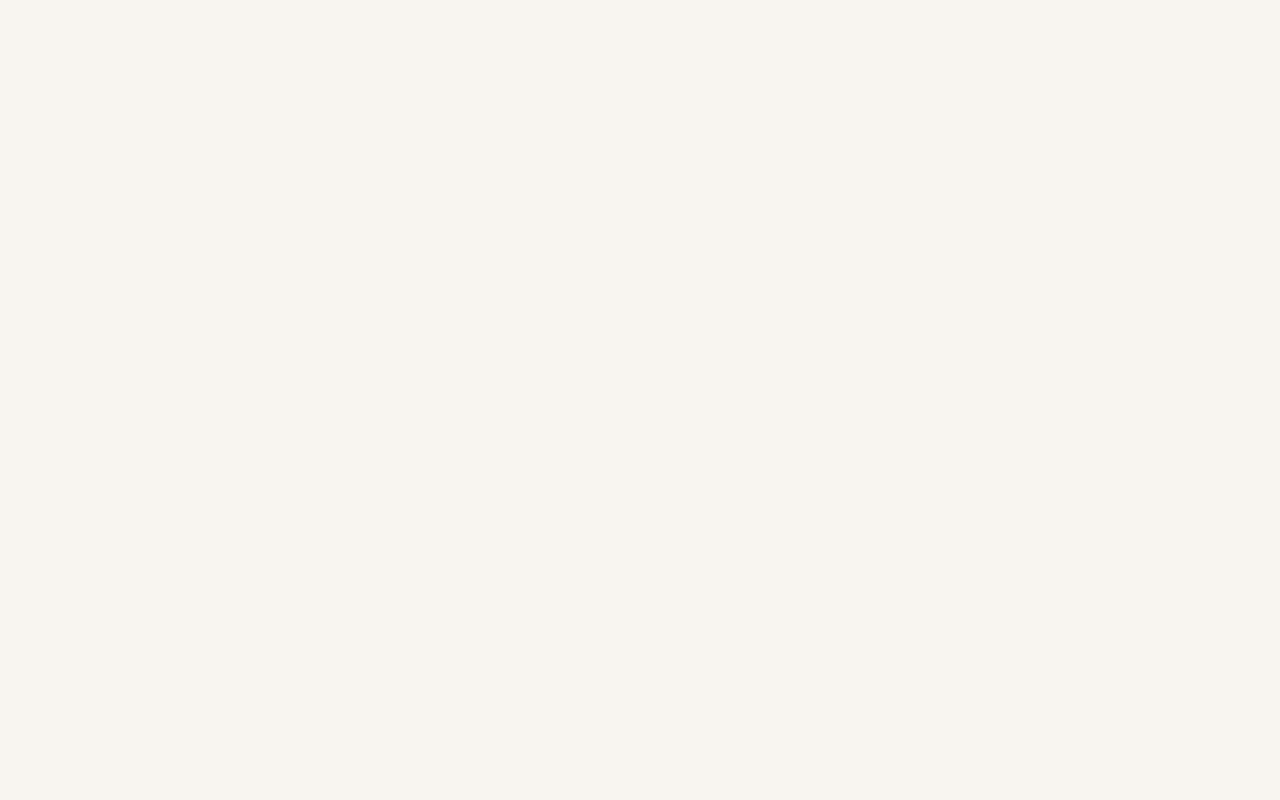
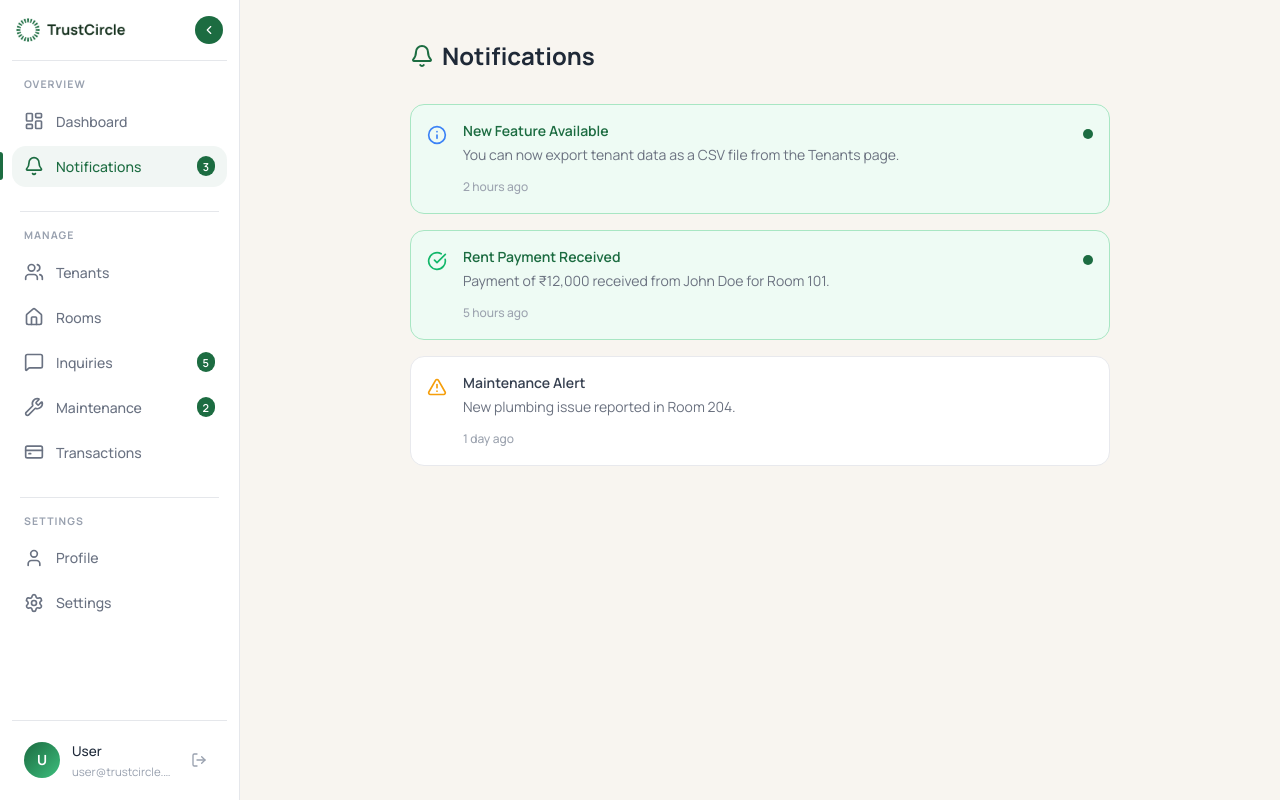
Before and after one commit to Hardik0110/PG, a React (Vite) app: page /notifications in a window 1280 px wide. Before the commit this address had no page. Built offline with nearby package versions, Linux system fonts and the light colour scheme.

Commit message:
fix: restore card paddings and add notifications page

```diff
--- a/src/App.tsx
+++ b/src/App.tsx
@@ -12,6 +12,7 @@ import Rooms from './pages/Rooms';
 import Transactions from './pages/Transactions';
 import Profile from './pages/Profile';
 import Settings from './pages/Settings';
+import Notifications from './pages/Notifications';
 import MainLayout from './components/MainLayout';
 import CommandPalette from './components/ui/CommandPalette';
 import { ToastProvider } from './components/ui/Toast';
@@ -145,6 +146,16 @@ function AppRoutes() {
           }
         />
         <Route
+          path="/notifications"
+          element={
+            <MainLayout>
+              <AnimatedPage>
+                <Notifications />
+              </AnimatedPage>
+            </MainLayout>
+          }
+        />
+        <Route
           path="/"
           element={
             <AnimatedPage>
--- /dev/null
+++ b/src/pages/Notifications.tsx
@@ -0,0 +1,88 @@
+import { motion } from 'framer-motion';
+import { Bell, CheckCircle, Info, AlertTriangle } from 'lucide-react';
+import { pageVariants } from '../lib/animations';
+
+function Notifications() {
+  const notifications = [
+    {
+      id: 1,
+      type: 'info',
+      title: 'New Feature Available',
+      message: 'You can now export tenant data as a CSV file from the Tenants page.',
+      time: '2 hours ago',
+      read: false
+    },
+    {
+      id: 2,
+      type: 'success',
+      title: 'Rent Payment Received',
+      message: 'Payment of ₹12,000 received from John Doe for Room 101.',
+      time: '5 hours ago',
+      read: false
+    },
+    {
+      id: 3,
+      type: 'warning',
+      title: 'Maintenance Alert',
+      message: 'New plumbing issue reported in Room 204.',
+      time: '1 day ago',
+      read: true
+    }
+  ];
+
+  const getIcon = (type) => {
+    switch (type) {
+      case 'success':
+        return <CheckCircle size={20} className="text-[#12B76A]" />;
+      case 'warning':
+        return <AlertTriangle size={20} className="text-[#F59E0B]" />;
+      case 'info':
+      default:
+        return <Info size={20} className="text-[#3B82F6]" />;
+    }
+  };
+
+  return (
+    <motion.div
+      variants={pageVariants}
+      initial="initial"
+      animate="animate"
+      exit="exit"
+      className="max-w-[700px] mx-auto h-full flex flex-col"
+    >
+      {/* Header */}
+      <div className="flex items-center gap-2 mb-8">
+        <Bell size={24} className="text-[#1C6C41]" />
+        <h1 className="text-2xl font-bold text-[#1F2937]">Notifications</h1>
+      </div>
+
+      {/* Notifications List */}
+      <div className="flex flex-col gap-4">
+        {notifications.map((notif) => (
+          <div
+            key={notif.id}
+            className={`flex items-start gap-4 p-4 rounded-xl border transition-colors ${
+              notif.read ? 'bg-white border-[#E8E9ED]' : 'bg-[#EEFBF4] border-[#A8E6C3]'
+            }`}
+          >
+            <div className="mt-1 flex-shrink-0">
+              {getIcon(notif.type)}
+            </div>
+            <div className="flex-1">
+              <h3 className={`text-sm font-semibold mb-1 ${notif.read ? 'text-[#374151]' : 'text-[#1C6C41]'}`}>
+                {notif.title}
+              </h3>
+              <p className="text-sm text-[#6B7280] mb-2">{notif.message}</p>
+              <span className="text-xs text-[#9CA3AF] font-medium">{notif.time}</span>
+            </div>
+            {!notif.read && (
+              <div className="w-2.5 h-2.5 rounded-full bg-[#1C6C41] mt-2 flex-shrink-0" />
+            )}
+          </div>
+        ))}
+      </div>
+    </motion.div>
+  );
+}
+
+export default Notifications;
--- a/src/pages/Profile.tsx
+++ b/src/pages/Profile.tsx
@@ -49,7 +49,7 @@ function Profile() {
 
   return (
     <div style={{ maxWidth: '600px', margin: '0 auto' }}>
-      <h1 style={{ fontSize: '24px', fontWeight: 700, color: 'var(--color-foreground)', marginBottom: '8px' }}>
+      <h1 style={{ fontSize: '24px', fontWeight: 700, color: 'var(--color-foreground)', marginBottom: '32px' }}>
         Profile
       </h1>
 
@@ -78,15 +78,15 @@ function Profile() {
       <form onSubmit={handleSubmit} style={{
         background: 'var(--color-card)',
         borderRadius: 'var(--radius-xl)',
-        padding: '8px',
+        padding: '32px',
         boxShadow: '0 1px 3px rgba(0,0,0,0.1), 0 1px 2px rgba(0,0,0,0.06)',
         border: '1px solid var(--color-border)'
       }}>
         <div style={{
           display: 'flex',
           alignItems: 'center',
-          gap: '4px',
-          marginBottom: '8px'
+          gap: '16px',
+          marginBottom: '32px'
         }}>
           <div style={{
             width: 80,
@@ -112,7 +112,7 @@ function Profile() {
           </div>
         </div>
 
-        <div style={{ display: 'flex', flexDirection: 'column', gap: '5px' }}>
+        <div style={{ display: 'flex', flexDirection: 'column', gap: '20px' }}>
           <div>
             <label style={{
               display: 'block',
@@ -238,7 +238,7 @@ function Profile() {
             fontSize: '15px',
             fontWeight: 600,
             cursor: 'pointer',
-            marginTop: '6px',
+            marginTop: '24px',
             transition: 'transform 150ms ease'
           }}
           onMouseEnter={(e) => e.currentTarget.style.transform = 'scale(1.02)'}
--- a/src/pages/Settings.tsx
+++ b/src/pages/Settings.tsx
@@ -58,7 +58,7 @@ function SettingsPage() {
 
   return (
     <div style={{ maxWidth: '700px', margin: '0 auto' }}>
-      <h1 style={{ fontSize: '24px', fontWeight: 700, color: 'var(--color-foreground)', marginBottom: '8px' }}>
+      <h1 style={{ fontSize: '24px', fontWeight: 700, color: 'var(--color-foreground)', marginBottom: '32px' }}>
         Settings
       </h1>
 
@@ -84,12 +84,12 @@ function SettingsPage() {
         </div>
       )}
 
-      <form onSubmit={handleSubmit} style={{ display: 'flex', flexDirection: 'column', gap: '6px' }}>
+      <form onSubmit={handleSubmit} style={{ display: 'flex', flexDirection: 'column', gap: '24px' }}>
         {/* Notifications */}
         <div style={{
           background: 'var(--color-card)',
           borderRadius: 'var(--radius-lg)',
-          padding: '6px',
+          padding: '24px',
           boxShadow: '0 1px 3px rgba(0,0,0,0.1), 0 1px 2px rgba(0,0,0,0.06)',
           border: '1px solid var(--color-border)'
         }}>
@@ -97,16 +97,16 @@ function SettingsPage() {
             fontSize: '16px',
             fontWeight: 600,
             color: 'var(--color-foreground)',
-            marginBottom: '5px',
+            marginBottom: '20px',
             display: 'flex',
             alignItems: 'center',
-            gap: '3px'
+            gap: '12px'
           }}>
             <Bell size={20} color='#1C6C41' />
             Notifications
           </h2>
 
-          <div style={{ display: 'flex', flexDirection: 'column', gap: '4px' }}>
+          <div style={{ display: 'flex', flexDirection: 'column', gap: '16px' }}>
             {[
               { key: 'email', label: 'Email Notifications', desc: 'Receive updates via email' },
               { key: 'push', label: 'Push Notifications', desc: 'Browser push notifications' },
@@ -166,7 +166,7 @@ function SettingsPage() {
         <div style={{
           background: 'var(--color-card)',
           borderRadius: 'var(--radius-lg)',
-          padding: '6px',
+          padding: '24px',
           boxShadow: '0 1px 3px rgba(0,0,0,0.1), 0 1px 2px rgba(0,0,0,0.06)',
           border: '1px solid var(--color-border)'
         }}>
@@ -174,10 +174,10 @@ function SettingsPage() {
             fontSize: '16px',
             fontWeight: 600,
             color: 'var(--color-foreground)',
-            marginBottom: '5px',
+            marginBottom: '20px',
             display: 'flex',
             alignItems: 'center',
-            gap: '3px'
+            gap: '12px'
           }}>
             <Shield size={20} color='#1C6C41' />
             Security
```
Also changed, not shown: 1 other file (tests, documents, lock files or other folders).
